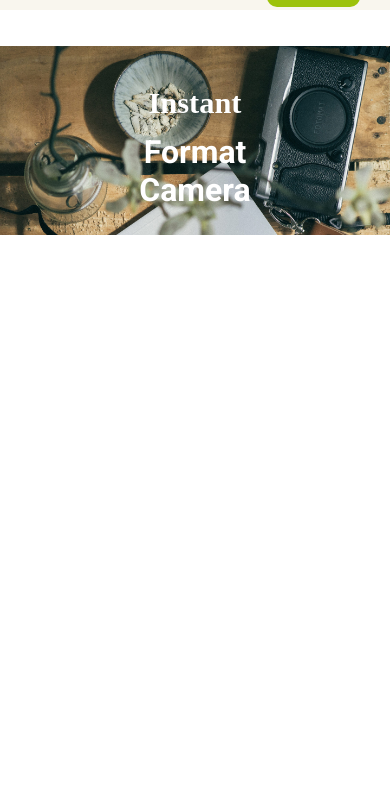
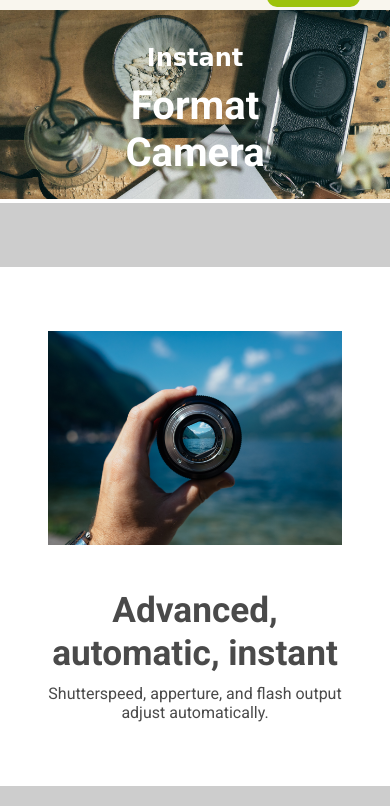
Before and after one commit to bishalbrl/photomatic, a plain HTML site: page index.html in a window 390 px wide. Shown: the part 38-844 px from the top of the page. Drawn offline with Linux system fonts and the light colour scheme; a web font is replaced by a local one.

Commit message:
done some changes

```diff
--- a/index.html
+++ b/index.html
@@ -42,6 +42,8 @@
       </nav>
     </header>
     <main>
+      <section>
+
         <img src="./resources/images/banner-landingpage.jpg" alt="banner of the website">
         <div class="cta">
           <h2>Instant</h2>
@@ -53,6 +55,31 @@
           <h2>Instant</h2>
           <h1>Format Camera</h1>
         </div>
+
+      </section>
+
     </main>
+    <div class="container">
+      <section class="feature">
+        <div class="feature1">
+          <div class="img-container">
+            <img src="./resources/images/feature-1.png" alt="">
+          </div>
+          <div class="feature-content">
+            <h2>Advanced, automatic, instant</h2>
+            <p>Shutterspeed, apperture, and flash output adjust automatically.</p>
+          </div>
+        </div>
+        <div class="feature1">
+          <div class="img-container">
+            <img src="./resources/images/feature-1.png" alt="">
+          </div>
+          <div class="feature-content">
+            <h2>Advanced, automatic, instant</h2>
+            <p>Shutterspeed, apperture, and flash output adjust automatically.</p>
+          </div>
+        </div>
+      </section>
+    </div>
   </body>
 </html>
--- a/resources/css/media.css
+++ b/resources/css/media.css
@@ -6,6 +6,9 @@
   .cta {
     display: none;
   }
+  .cta2 {
+    display: block;
+  }
 }
 
 /* for mobile media queries */
@@ -13,6 +16,12 @@
 @media only screen and (max-width: 800px) {
   .desktop {
     display: none;
+  }
+  main {
+    top: 48px;
+  }
+  .container{
+    top: 48px;
   }
   .mobile {
     display: flex;
@@ -25,6 +34,18 @@
   .mobile img {
     height: 30px;
   }
+  .cta2 h2 {
+    font-size: 1.5rem;
+  }
+
+  .cta2 h1 {
+    font-size: 2.5rem;
+  }
+  .feature{
+    grid-template-columns: 1fr;
+    padding-left: 0;
+    padding-right: 0;
+  }
 }
 
 @media only screen and (max-width: 1320px) {
--- a/resources/css/style.css
+++ b/resources/css/style.css
@@ -119,7 +119,7 @@
 
 .cta h2,
 .cta2 h2 {
-  font-family: "Playwrite Es Deco";
+  font-family: cursive;
   font-size: 1.9rem;
   line-height: 1.9;
 }
@@ -158,4 +158,59 @@
   left: 50%;
   transform: translate(-50%, -50%);
   color: white;
+  display: none;
 }
+
+.cta2 h2 {
+  font-size: 2.5rem;
+}
+
+.cta2 h1 {
+  font-size: 3.5rem;
+}
+
+/* feature section */
+.container {
+  position: relative;
+  top: 85px;
+}
+.feature {
+  background-color: #9797977b;
+  display: grid;
+  grid-template-columns: 1fr 1fr;
+  gap: 38px;
+  padding: 64px;
+  text-align: center;
+}
+
+.feature .img-container {
+  width: 90%;
+}
+.img-container img {
+  width: 100%;
+}
+.feature1,
+.feature2 {
+  padding: 64px 32px;
+  background-color: white;
+  display: flex;
+  flex-direction: column;
+  justify-content: center;
+  align-items: center;
+  gap: 40px;
+}
+
+.feature-content h2 {
+  color: #4a4a4a;
+  font-weight: bold;
+  font-size: 2.2rem;
+  line-height: 1.2;
+  padding-bottom: 10px;
+}
+
+.feature-content p {
+  font-size: 1rem;
+  color: #4a4a4a;
+  line-height: 1.2;
+  font-weight: light;
+}
```
Lines whose indentation alone changed are shown as unchanged.
